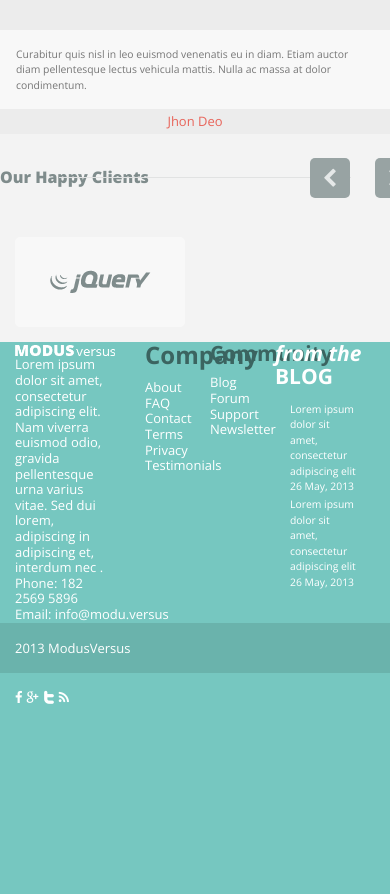
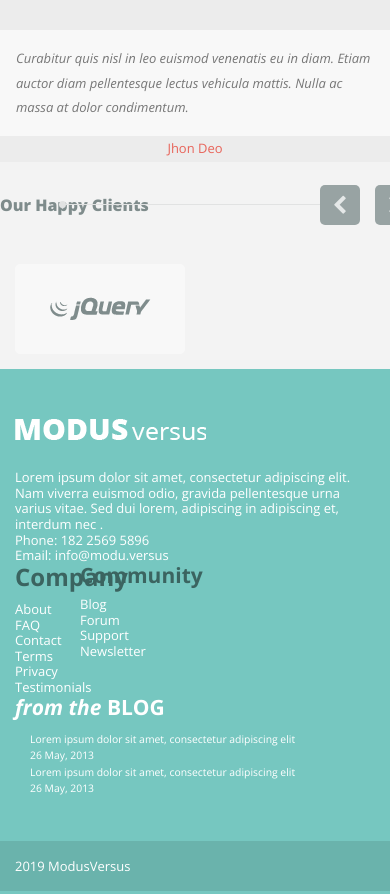
Before and after one commit to kate-lobatenko/homeTask1, a website: page index.html in a window 390 px wide. Shown: the part 3337-4231 px from the top of the page. Before the commit the page ends 4060 px from the top, so only its background shows below. Drawn offline with nearby package versions, Linux system fonts and the light colour scheme; files whose address does not match are found by name.

Commit message:
started add changes for responsive styles(footer)

```diff
--- a/index.html
+++ b/index.html
@@ -199,7 +199,7 @@
 				</div>
 				<div class="container additional-info">
 					<div class="row">
-						<div class="col-sm-12 col-md-6 col-lg-4 left-block">
+						<div class="col-sm-12 col-md-6 col-lg-3 left-block">
 							<h4 class="title">Why Choose Us?</h4>
 							<ul class="pros-list">
 								<li><span class="icon-arrow-right"></span>Quisque mass iqsum</li>
@@ -211,7 +211,7 @@
 							</ul>
 						</div>
 
-						<div class="col-sm-12 col-md-6 col-lg-4 center-block">
+						<div class="col-sm-12 col-md-6 col-lg-6 center-block">
 							<h5>Curabitur quis nisl in leo euismod venenatis eu in diam. Etiam auctor diam pellentesque lectus <a href="#">vehicula
 									mattis</a> . Nulla ac massa at dolor condimentum eleifend vitae vitae urna.</h5>
 							<ul class="list-progressbars">
@@ -271,7 +271,7 @@
 							</ul>
 						</div>
 
-						<div class="col-sm-12 col-md-6 col-lg-4 client-reviews right-block">
+						<div class="col-sm-12 col-md-6 col-lg-3 client-reviews right-block">
 							<h4 class="title">What Client's Say?</h4>
 							<div class="row">
 								<div class="client-reviews">
@@ -333,7 +333,7 @@
 		<footer id="footer">
 			<div class="container">
 				<div class="row">
-					<div class="col-4 footer-col-1">
+					<div class="col-lg-4 footer-col-1">
 						<div class="footer_logo">
 							<a href="index.html"><img src="sourceimages/logo.png" alt="MODUSversus"></a>
 						</div>
@@ -365,7 +365,7 @@
 						<p><a href="#">Newsletter</a></p>
 					</div>
 
-					<div class="col-4 footer-col-4">
+					<div class="col-lg-4 footer-col-4">
 						<h4><i>from the </i><b>BLOG</b></h4>
 						<p class="col-md-12">
 						</p>
@@ -375,7 +375,6 @@
 						<div class="col-md-9 p">
 							<p><small>Lorem ipsum dolor sit amet, consectetur adipiscing elit <br><span>26 May, 2013</span></small></p>
 						</div>
-						<p></p>
 						<p class="col-md-12">
 						</p>
 						<div class="col-md-3 spa">
@@ -384,7 +383,6 @@
 						<div class="col-md-9 p">
 							<p><small>Lorem ipsum dolor sit amet, consectetur adipiscing elit <br><span>26 May, 2013</span></small></p>
 						</div>
-						<p></p>
 					</div>
 				</div>
 			</div>
@@ -392,10 +390,10 @@
 	<div class="footer-copyright">
 		<div class="container">
 			<div class="row">
-				<div class="footer_area-copyright col-md-4">
-					<p>2013 ModusVersus</p>
+				<div class="footer-area-copyright col-md-4">
+					<p><span id="year"></span> ModusVersus</p>
 				</div>
-				<div class="footer_area-socialmedia col-md-3 col-md-offset-5">
+				<div class="footer-social col-md-3 col-md-offset-5">
 					<a href="https://www.facebook.com/"><span class="icon icon-facebook"><span></a>
 					<a href="https://plus.google.com/"><span class="icon icon-google"><span></a>
 					<a href="https://twitter.com/"><span class="icon icon-twitter"><span></a>
--- a/js/main.js
+++ b/js/main.js
@@ -1,4 +1,9 @@
 $(document).ready(function () {
+
+  // Add current year to footer
+  let currentYear = (new Date).getFullYear();
+  $('#year').text(currentYear);
+
   // Banners and slider initialisation
   $('.album-banner').slick({
     slidesToShow: 1,
@@ -62,7 +67,6 @@ $(document).ready(function () {
       }
     ]
   });
-  // Banners and slider initialisation end
 
   // Add active for links on header's navbar
   $('.navigation li').click(function () {
@@ -102,4 +106,5 @@ $(document).ready(function () {
     }
 
   });
+
 });
--- a/scss/components/_clients-slider.scss
+++ b/scss/components/_clients-slider.scss
@@ -36,7 +36,7 @@
     }
 
     .slick-prev {
-        right: 40px;
+        right: 30px;
         left: auto;
     }
 }
--- a/scss/components/_index.scss
+++ b/scss/components/_index.scss
@@ -6,7 +6,7 @@
 // @import 'sb-search';
 @import 'promo-block';
 // @import 'center-mode-carousel';
-@import 'radial-progress';
+@import 'progress-bar';
 @import 'clients-slider';
 @import 'album-banner';
 // @import 'breadcrumbs';
--- a/scss/components/_radial-progress.scss
+++ b/scss/components/_progress-bar.scss
@@ -57,3 +57,7 @@
   left: 2px;
   right: 0;
 }
+
+.progress-bar-title {
+  font-size: 16px;
+}
--- a/scss/components/_promo-block.scss
+++ b/scss/components/_promo-block.scss
@@ -130,6 +130,17 @@
     height: 1px;
     background-color: #E1E2E2;
     left: 15%;
+
+    &:before {
+        content: "";
+        display: inline-block;
+        border-radius: 50%;
+        width: 7px;
+        height: 7px;
+        background-color: #e1e2e2;
+        position: absolute;
+        top: -3px;
+    }
 }
 
 .title {
@@ -157,4 +168,14 @@
     color: #777;
     margin: 10px 0;
     line-height: 20px;
+    font-weight: 400;
 }
+
+.caption small {
+    color: #777777;
+    font-size: 13px;
+    font-style: italic;
+    line-height: 24.7px;
+    font-family: 'Open Sans', 'sans-serif';
+    font-weight: 400;
+}
--- a/scss/layouts/_footer.scss
+++ b/scss/layouts/_footer.scss
@@ -1,4 +1,7 @@
 #footer {
+
+    padding-top: 50px;
+    padding-bottom: 45px;
 
     span,
     h4,
@@ -16,8 +19,18 @@
     background-color: #6AB3AC;
     height: 50px;
     line-height: 50px;
+
     .icon,
     p {
         color: $white;
     }
 }
+.footer_logo {
+    margin-bottom: 30px;
+}
+
+.footer-social {
+    .icon {
+        font-size: 23px;
+    }
+}
```
Also changed, not shown: css/main.css, 1 other file.
